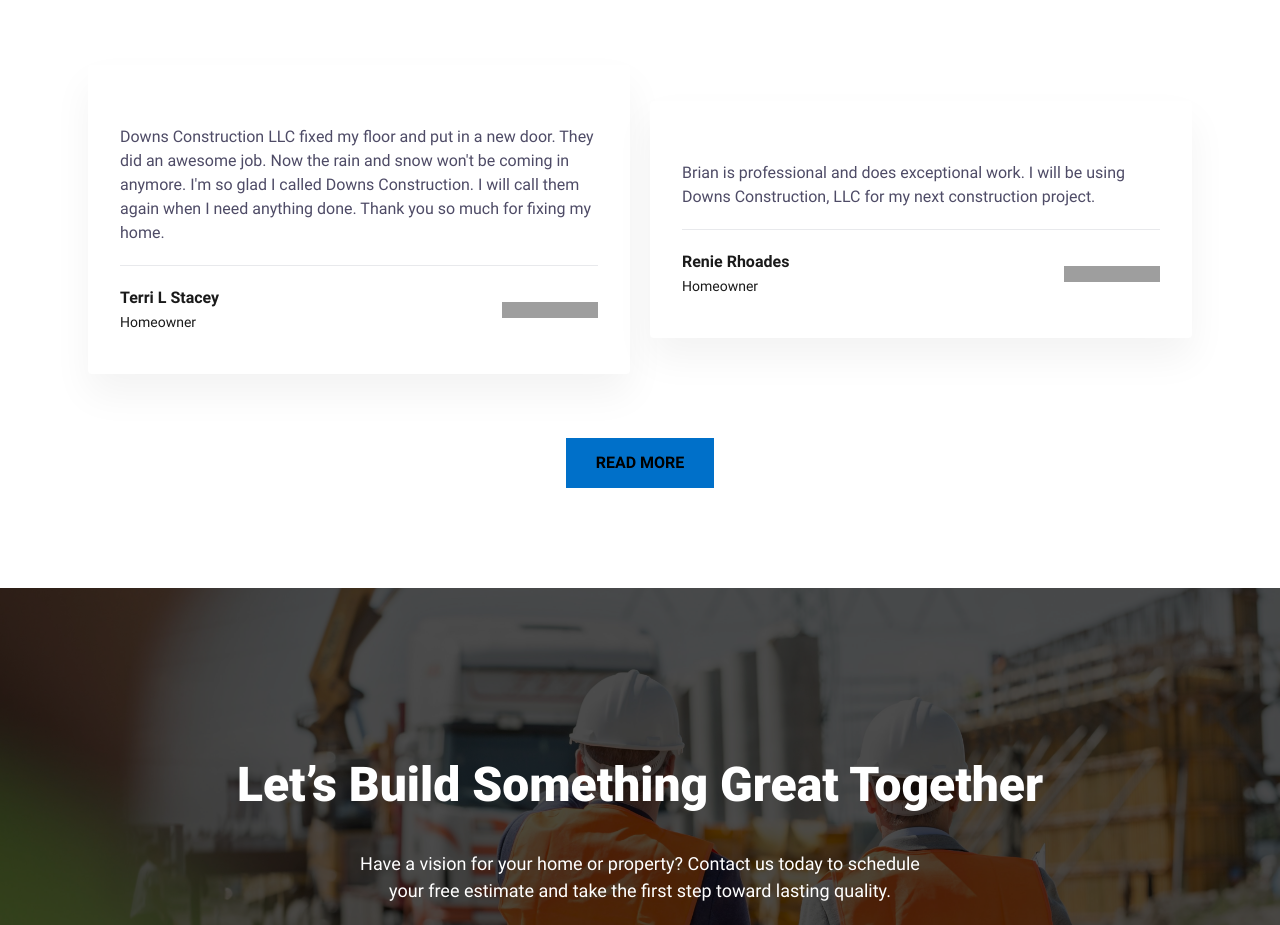
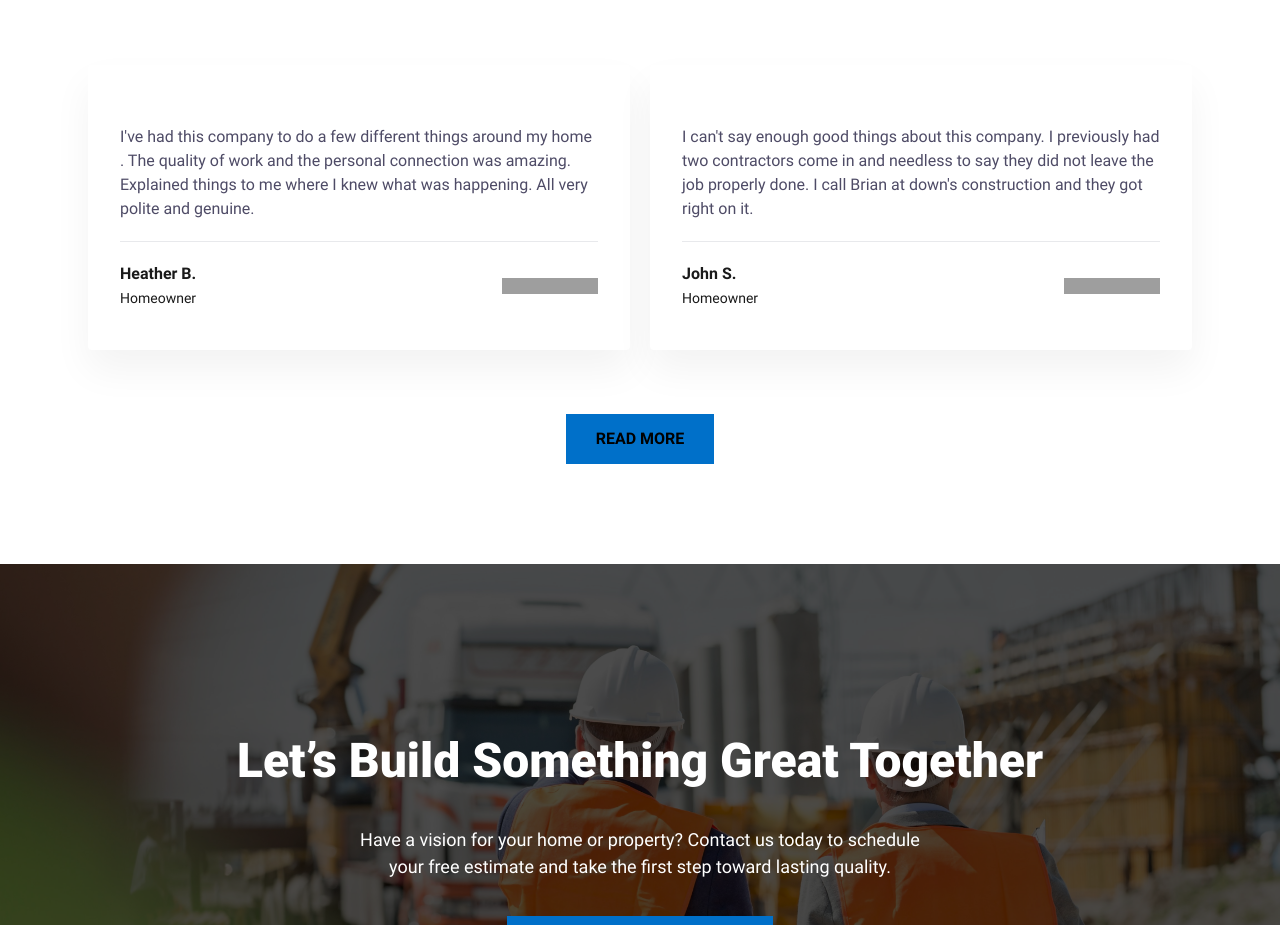
Before and after one commit to GetLaunchedAi/the-grass-guru, an Eleventy site: page src/index.html in a window 1280 px wide. Shown: the part 3520-4445 px from the top of the page. Built offline with nearby package versions, Linux system fonts and the light colour scheme; Eleventy itself is replaced by a stand-in of ours; files that its build step writes are made by us from their sources; grey boxes are pictures that could not be loaded; files whose address does not match are found by name.

Commit message:
changed location and reviews on site

```diff
--- a/src/index.html
+++ b/src/index.html
@@ -132,10 +132,10 @@ eleventyNavigation:
           src="https://csimg.nyc3.digitaloceanspaces.com/Reviews/profile5.png" alt="profile picture" width="80"
           height="80" /> -->
         <p class="cs-item-p">
-Downs Construction LLC fixed my floor and put in a new door. They did an awesome job. Now the rain and snow won't be coming in anymore. I'm so glad I called Downs Construction. I will call them again when I need anything done. Thank you so much for fixing my home.
+I've had this company to do a few different things around my home . The quality of work and the personal connection was amazing. Explained things to me where I knew what was happening. All very polite and genuine.
         </p>
         <span class="cs-reviewer">
-          Terri L Stacey
+          Heather B.
           <span class="cs-desc">Homeowner</span>
         </span>
         <img class="cs-item-stars" aria-hidden="true" loading="lazy" decoding="async"
@@ -147,11 +147,10 @@ Downs Construction LLC fixed my floor and put in a new door. They did an awesome
           src="https://csimg.nyc3.digitaloceanspaces.com/Reviews/profile-4.png" alt="profile picture" width="80"
           height="80" /> -->
         <p class="cs-item-p">
-         Brian is professional and does exceptional work. I will be using Downs Construction, LLC for my next construction project.
-
+         I can't say enough good things about this company. I previously had two contractors come in and needless to say they did not leave the job properly done. I call Brian at down's construction and they got right on it.
         </p>
         <span class="cs-reviewer">
-          Renie Rhoades
+          John S.
 
           <span class="cs-desc">Homeowner</span>
         </span>
```
Also changed, not shown: src/pages/contact.html (+1 -1 lines).
